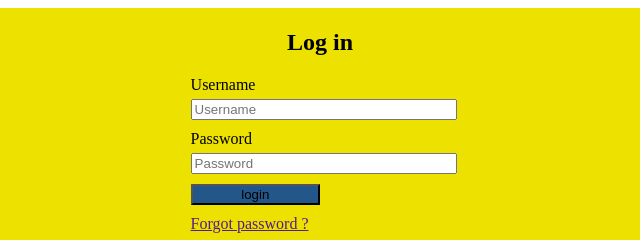
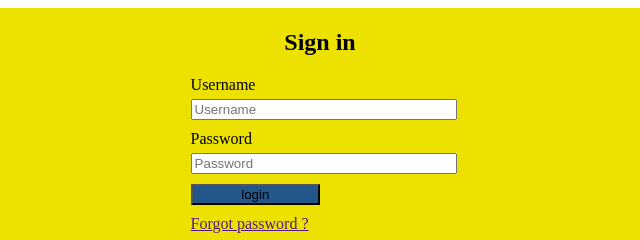
Before and after one commit to ToandroMananjara/day-2-devoir, a plain HTML site: page En/index.html in a window 1280 px wide. Shown: the top 240 px of the page, 320-960 px from the left. Drawn offline with Linux system fonts and the light colour scheme.

Commit message:
modification EN

```diff
--- a/En/index.html
+++ b/En/index.html
@@ -17,7 +17,7 @@
         </div>
         <!-- <h2>Connectez vous</h2> -->
         <div class="form">
-            <h2>Log in</h2>
+            <h2>Sign in</h2>
             <div class="izy">
                 <form action="">
                     <label for="" >Username</label><br>
@@ -35,7 +35,6 @@
                 </li>
             </div>
 
-
         </div>
 
     </div>
```
